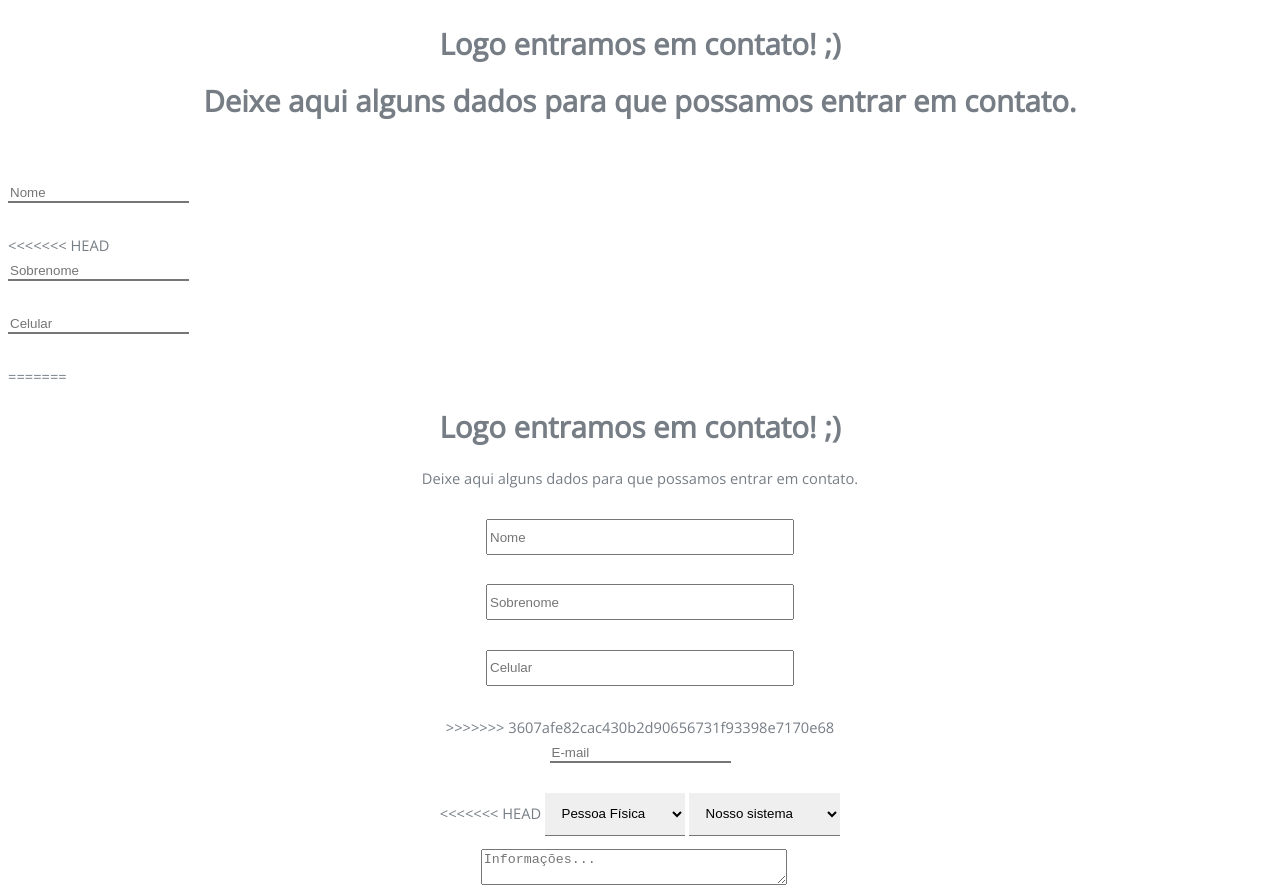
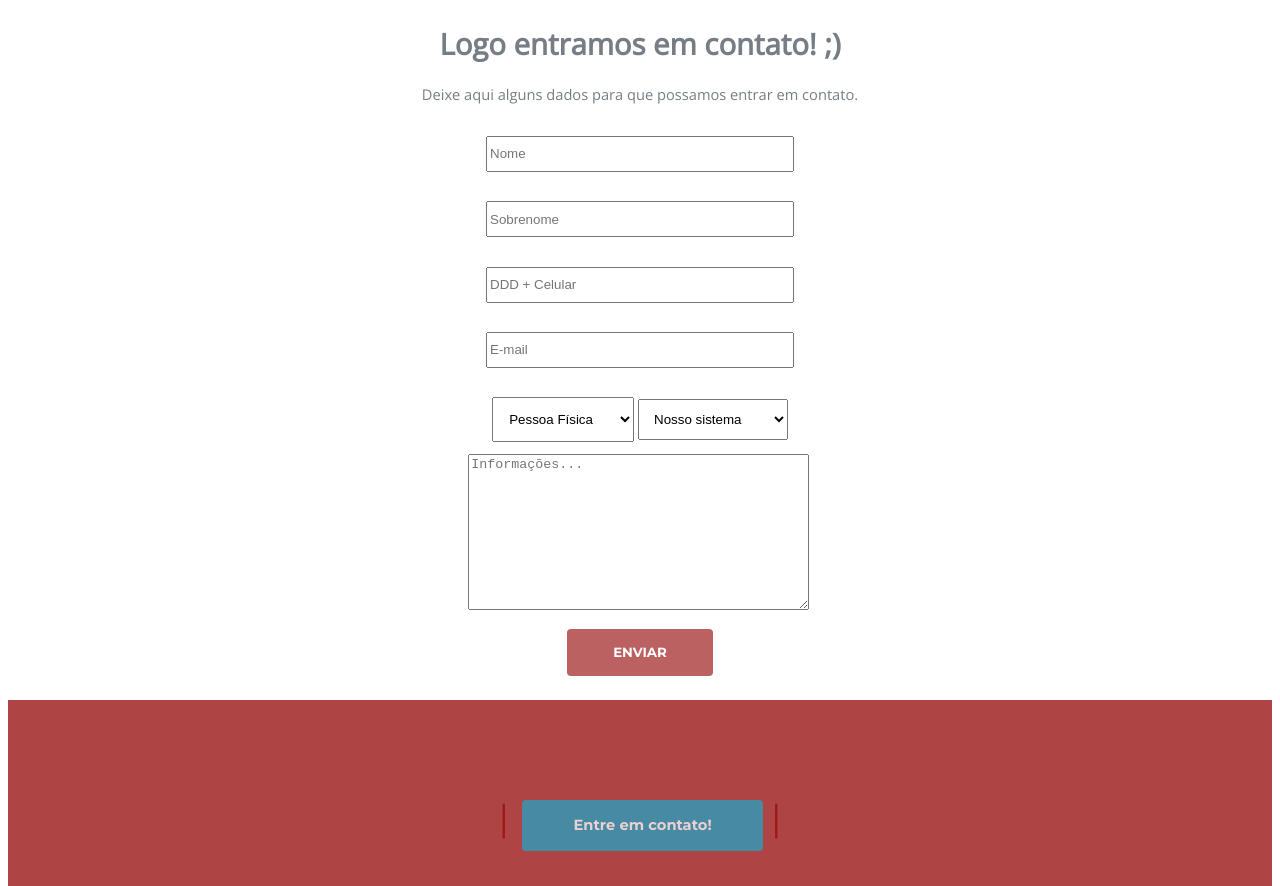
Before and after one commit to leomayerk/orderfy-project, a plain HTML site: page web-project/contato.html in a window 1280 px wide. Shown: the part 91-977 px from the top of the page. Drawn offline with nearby package versions, Linux system fonts and the light colour scheme.

Commit message:
Validações na tela de contato, botão submit estilizado.

```diff
--- a/web-project/contato.html
+++ b/web-project/contato.html
@@ -16,38 +16,14 @@
 		</nav>
 	</header>
 
-	<div>
-		<div id="contactTitle" class="formHeadContato">
-			<h1>Logo entramos em contato! ;)<h1>
-			<p>Deixe aqui alguns dados para que possamos entrar em contato.</p>
-		</div>
-		<form id="contactForm" action="validateForm()">
-			<div>
-				<p>
-					<input type="text" name="name" placeholder="Nome"
-						style="border-top:0 none;border-right:0 none;border-left:0 none;">
-				</p>
-
-<<<<<<< HEAD
-				<p>
-					<input type="text" name="sobrenome" placeholder="Sobrenome"
-						style="border-top:0 none;border-right:0 none;border-left:0 none;">
-				</p>
-
-				<p>
-					<input type="number" name="phone" placeholder="Celular"
-						style="border-top:0 none;border-right:0 none;border-left:0 none;">
-				</p>
-
-=======
 	<div id="contactTitle">
 		<h1>Logo entramos em contato! ;)</h1>
 		<p>Deixe aqui alguns dados para que possamos entrar em contato.</p>
 	</div>
-	<form id="contactForm" action="validateForm()">
+	<form id="contactForm" onsubmit="return validateForm ();">
 		<div id="externa">
 			<p>
-				<input type="text" name="name" placeholder="Nome"
+				<input type="text" name="nome" placeholder="Nome" id="nome"
 					style="border-top:1;border-right:1;border-left:1;width:300px;height:30px">
 			</p>
 
@@ -57,41 +33,14 @@
 			</p>
 
 			<p>
-				<input type="number" name="phone" placeholder="Celular"
+				<input type="number" name="phone" placeholder="DDD + Celular"
 					style="border-top:1;border-right:1;border-left:1;width:300px;height:30px">
 			</p>
->>>>>>> 3607afe82cac430b2d90656731f93398e7170e68
 
-				<p>
-					<input type="email" name="email" placeholder="E-mail"
-						style="border-top:0 none;border-right:0 none;border-left:0 none;">
-				</p>
-
-<<<<<<< HEAD
-				<select style="border-top:0 none;border-right:0 none;border-left:0 none;padding:1%;">
-					<option>Pessoa Física</option>
-					<option>Pessoa Jurídica</option>
-				</select>
-
-				<select style="border-top:0 none;border-right:0 none;border-left:0 none;padding:1%;">
-					<option>Nosso sistema</option>
-					<option>Dúvidas internas</option>
-					<option>Trabalhe conosco</option>
-					<option>Outro</option>
-				</select>
-
-				<p>
-					<textarea id="textinfo" type="textarea" name="info" placeholder="Informações..."
-						style="width: 300px;height: 30px;margin:1%;margin-left:0%;"></textarea>
-				</p>
-			</div>
-
-			<div> <a href="#" class="button right">Enviar</a> </div>
-
-	</div>
-=======
 			<p>
-				<input type="email" name="email" placeholder="E-mail"
+				<!-- Caso o navegador seja antigo e não possua suporte ao HTML5 ele valida o email com o JS
+				por isso o type email foi alterado para text-->
+				<input type="text" name="email" placeholder="E-mail"
 					style="border-top:1;border-right:1;border-left:1;width:300px;height:30px">
 			</p>
 
@@ -112,10 +61,14 @@
 				<textarea id="textinfo" rows="10" cols="40" type="textarea" name="info" placeholder="Informações..."
 					style="resize:vertical;; margin:1%;margin-left:0.8%;"></textarea>
 			</div>
-			<div> <a href="#" class="button right">Enviar</a> </div>
+			<!--<div> <a href="#" class="button right">Enviar</a> </div> -->
+			<!--<button class = "button rigth" type="submit" name ="submit" value="Enviar" > -->
+			<input class="button" type="submit" name ="submit" value="Enviar" >
+
+
 		</div>
 
->>>>>>> 3607afe82cac430b2d90656731f93398e7170e68
+		<script type="text/javascript" src="js/contato.js"></script>
 
 	</form>
 	<br>
@@ -128,7 +81,7 @@
 			</ul>
 		</div>
 	</footer>
-	<script src="js/contato.js"></script>
+
 </body>
 
 </html>
--- a/web-project/js/contato.js
+++ b/web-project/js/contato.js
@@ -1,4 +1,48 @@
 function validateForm() {
-    var form = document.forms[0].id;
-    console.log(form);
+    var nome = contactForm.nome.value;
+    var sobrenome = contactForm.sobrenome.value;
+    var email = contactForm.email.value;
+    var phone = contactForm.phone.value;
+    var info = contactForm.textinfo.value;
+
+    // valida se o campo n esta vazio
+    if (nome=="") {
+        alert("Por favor, preencha o campo nome.");
+        contactForm.nome.focus();
+        return false;
+
+    }
+
+    // valida se o campo n está vazio
+    if (sobrenome=="") {
+        alert("Por favor, preencha o campo sobrenome.");
+        contactForm.sobrenome.focus();
+        return false;
+
+    }
+
+    // valida se o campo possui o @
+    if (email=="" || email.indexOf('@') == -1) {
+        alert("Por favor, preencha o campo e-mail.");
+        contactForm.email.focus();
+        return false;
+
+    }
+
+    // valida se o campo possui no minimo 10 digitos
+    if (phone=="" || phone.length <= 10) {
+        alert("Por favor, preencha o campo celular.");
+        contactForm.phone.focus();
+        return false;
+
+    }
+
+    // valida se o campo possui no minimo 50 caracteres
+    if (info.length <= 49 ) {
+        alert ("Por favor, preencha as informações com no mínimo 50 caracteres");
+        contactForm.info.focus();
+        return false;
+
+    }
+
 }
```
